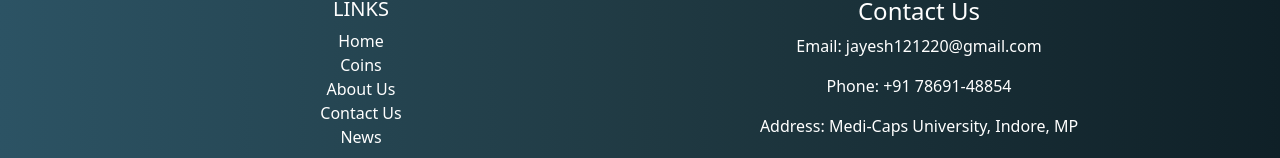
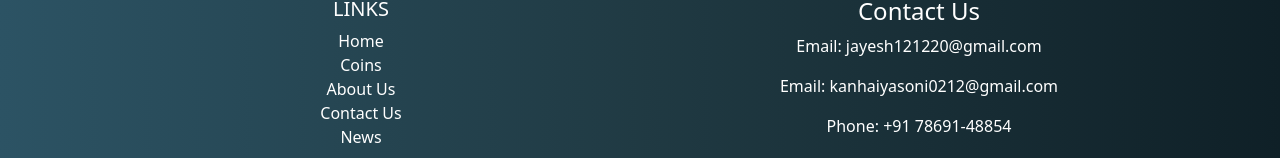
Before and after one commit to JayeshTapdiya12/CoinCraft, a React (Create React App) app: page /toploss in a window 1280 px wide. Shown: the part 559-717 px from the top of the page. Built offline with nearby package versions, Linux system fonts and the light colour scheme; no server answers; a web font is replaced by a local one.

Commit message:
Update Footer.jsx

```diff
--- a/src/OtherPages/Footer/Footer.jsx
+++ b/src/OtherPages/Footer/Footer.jsx
@@ -42,6 +42,7 @@ const Footer = () => {
                                 {/* <ul className='list-unstyled mb-0'> */}
                                 <h4>Contact Us</h4>
                                 <p>Email: jayesh121220@gmail.com</p>
+<p>Email: kanhaiyasoni0212@gmail.com</p>
                                 <p>Phone: +91 78691-48854</p>
                                 <p>Address: Medi-Caps University, Indore, MP</p>
                                 {/* </ul> */}
```
